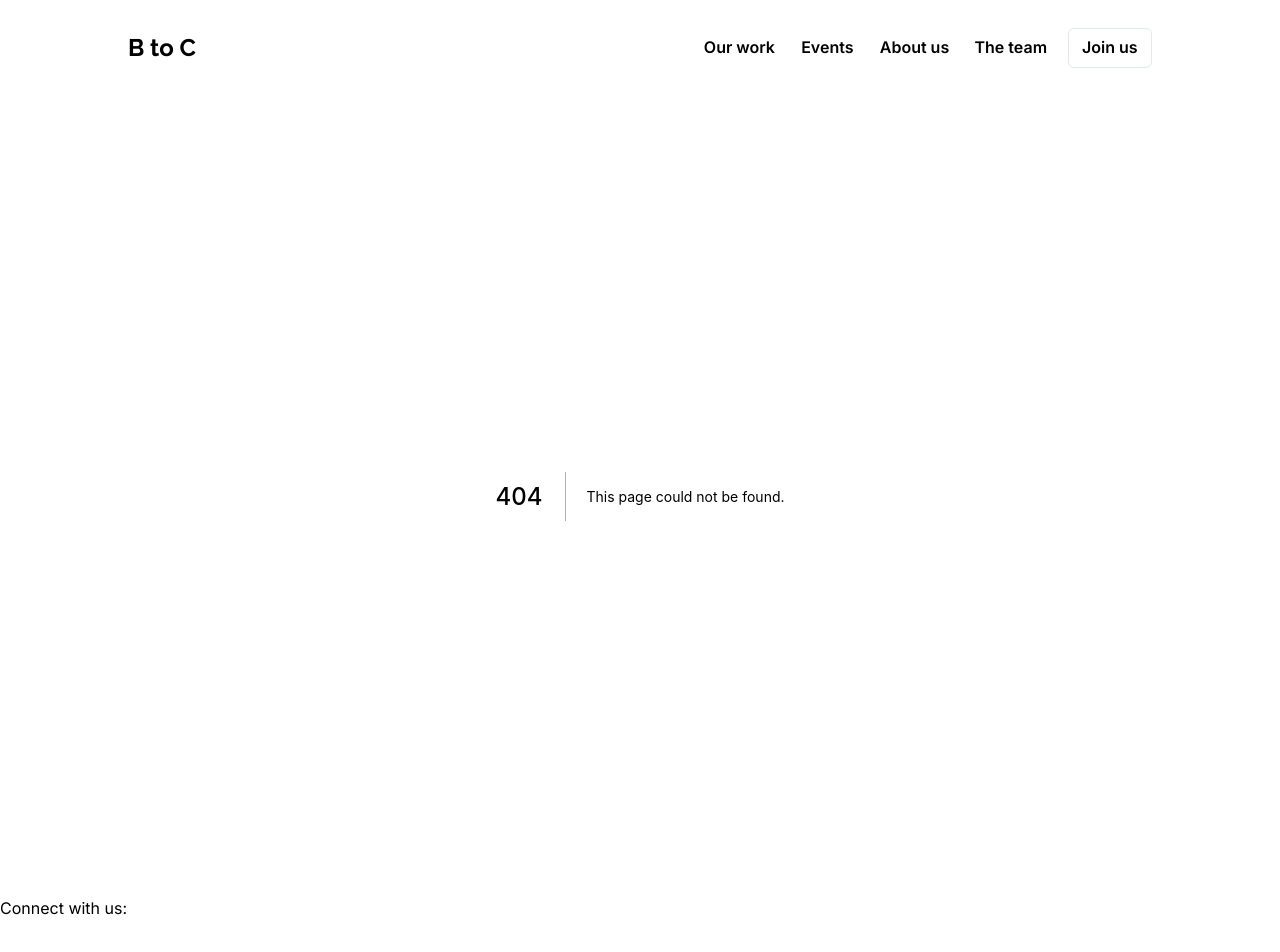
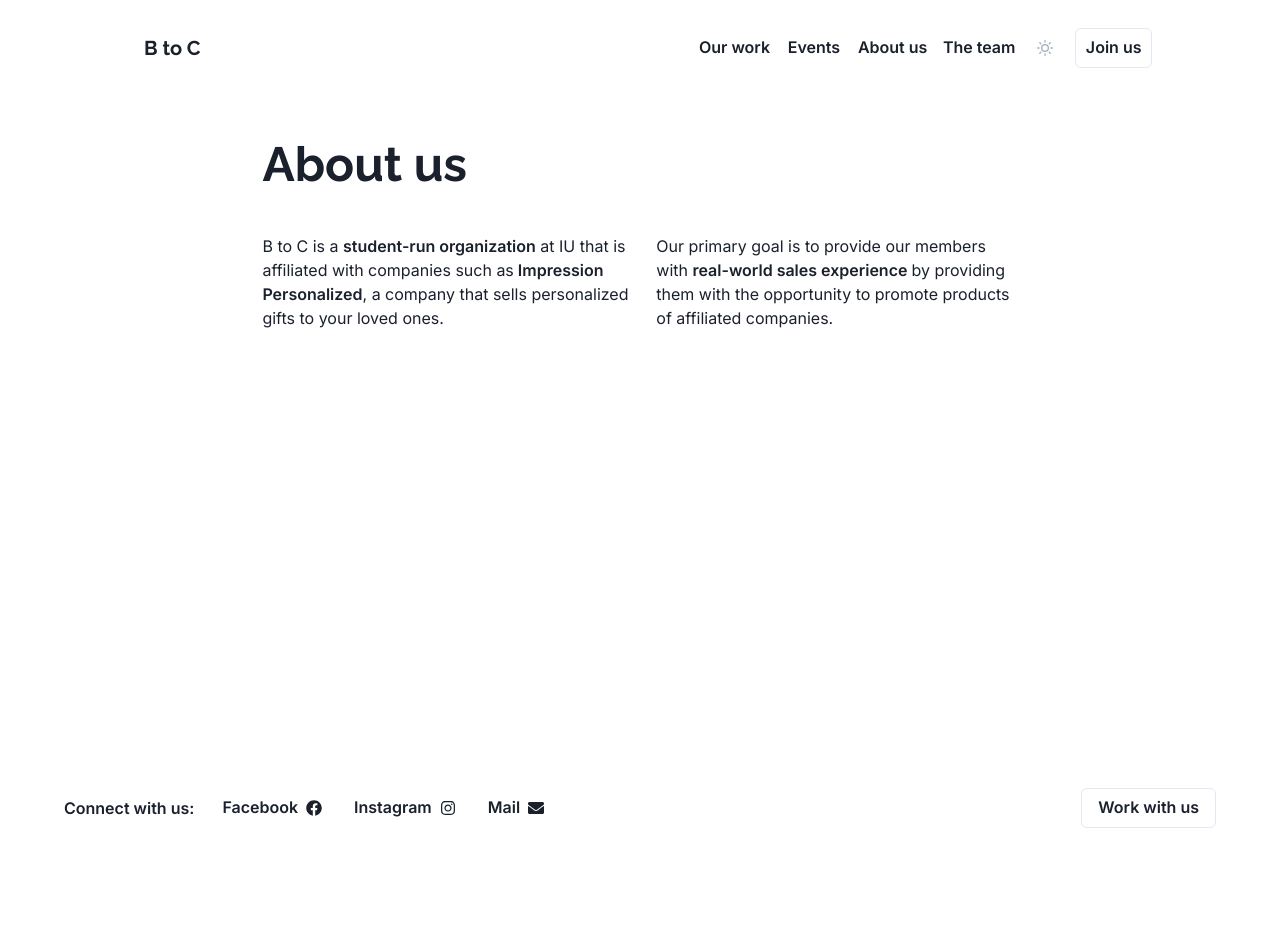
Before and after one commit to Nish7/b2c, a Next.js app: page /about-us in a window 1280 px wide. Before the commit this address had no page. After the commit the page ends 840 px from the top, so only its background shows below. Built offline with nearby package versions, Linux system fonts and the light colour scheme.

Commit message:
proto-release

```diff
--- a/components/Footer.js
+++ b/components/Footer.js
@@ -1,10 +1,39 @@
-import { Box, Text } from '@chakra-ui/layout'
+import { Button } from '@chakra-ui/button'
+import { Box, Divider, Flex, Text } from '@chakra-ui/layout'
+import { FaFacebook, FaInstagram, FaEnvelope } from 'react-icons/fa'
+import { Icon } from '@chakra-ui/react'
 
 function Footer() {
     return (
-        <Box h="7vh">
-            <Text> Connect with us:</Text>
-        </Box>
+        <>
+            <Flex
+                justifyContent="space-between"
+                alignItems="center"
+                mx="auto"
+                w="90%"
+                position="relative"
+                h="8vh"
+            >
+                <Flex alignItems="center">
+                    <Text fontWeight="bold" fontSize="md" mr={3}>
+                        Connect with us:
+                    </Text>
+                    <Button variant="ghost">
+                        Facebook <Icon ml={2} as={FaFacebook} />
+                    </Button>
+
+                    <Button variant="ghost">
+                        Instagram <Icon ml={2} as={FaInstagram} />
+                    </Button>
+
+                    <Button variant="ghost">
+                        Mail <Icon ml={2} as={FaEnvelope} />
+                    </Button>
+                </Flex>
+
+                <Button variant="outline">Work with us</Button>
+            </Flex>
+        </>
     )
 }
 
--- /dev/null
+++ b/components/ImageSlider.js
@@ -0,0 +1,5 @@
+function ImageSlider() {
+    return <h1>Image</h1>
+}
+
+export default ImageSlider
--- a/components/Navbar.js
+++ b/components/Navbar.js
@@ -1,8 +1,13 @@
 import { Button } from '@chakra-ui/button'
-import { HamburgerIcon } from '@chakra-ui/icons'
 import { Box, Flex, Text } from '@chakra-ui/layout'
+import { Icon } from '@chakra-ui/react'
+import { SunIcon, MoonIcon } from '@chakra-ui/icons'
+import Link from 'next/link'
+import { useColorMode } from '@chakra-ui/color-mode'
 
 function Navbar() {
+    const { colorMode, toggleColorMode } = useColorMode()
+
     return (
         <Flex
             h="12vh"
@@ -11,9 +16,13 @@ function Navbar() {
             justifyContent="space-between"
             alignItems="center"
         >
-            <Text fontFamily="raleway" fontWeight={700} fontSize="2xl">
+            <Link href="/">
+                <Button variant="ghost">
+                    <Text fontFamily="raleway" fontWeight={700} fontSize="xl">
                         B to C
                     </Text>
+                </Button>
+            </Link>
 
             <Flex
                 w="45%"
@@ -21,28 +30,44 @@ function Navbar() {
                 justifyContent="space-around"
                 alignItems="center"
             >
+                <Link href="/soon">
                     <Button variant="ghost">
                         <Text fontSize="md" fontWeight={600}>
                             Our work
                         </Text>
                     </Button>
+                </Link>
 
+                <Link href="/soon">
                     <Button variant="ghost">
                         <Text fontSize="md" fontWeight={600}>
                             Events
                         </Text>
                     </Button>
+                </Link>
 
+                <Link href="/about-us">
                     <Button variant="ghost">
                         <Text fontSize="md" fontWeight={600}>
                             About us
                         </Text>
                     </Button>
+                </Link>
 
+                <Link href="/team">
                     <Button variant="ghost">
                         <Text fontSize="md" fontWeight={600}>
                             The team
                         </Text>
+                    </Button>
+                </Link>
+
+                <Button onClick={toggleColorMode} variant="ghostly">
+                    {colorMode === 'light' ? (
+                        <Icon color="gray.400" as={MoonIcon} />
+                    ) : (
+                        <Icon color="gray.400" as={SunIcon} />
+                    )}
                 </Button>
 
                 <Button ml={2} variant="outline">
--- a/package.json
+++ b/package.json
@@ -18,7 +18,9 @@
     "framer-motion": "^4",
     "next": "12.0.2",
     "react": "17.0.2",
-    "react-dom": "17.0.2"
+    "react-dom": "17.0.2",
+    "react-icons": "^4.3.1",
+    "swiper": "^7.3.1"
   },
   "devDependencies": {
     "eslint": "^7.32.0",
--- a/pages/_app.js
+++ b/pages/_app.js
@@ -1,4 +1,5 @@
 import { ChakraProvider } from '@chakra-ui/react'
+import { Box } from '@chakra-ui/layout'
 
 import '@fontsource/raleway/800.css'
 import '@fontsource/raleway/700.css'
@@ -15,7 +16,9 @@ function MyApp({ Component, pageProps }) {
     return (
         <ChakraProvider theme={theme}>
             <Navbar />
-            <Component {...pageProps} />
+            <Box minH="80vh">
+                <Component {...pageProps} />
+            </Box>
             <Footer />
         </ChakraProvider>
     )
--- /dev/null
+++ b/pages/_document.js
@@ -0,0 +1,23 @@
+// pages/_document.js
+
+import { ColorModeScript } from '@chakra-ui/react'
+import NextDocument, { Html, Head, Main, NextScript } from 'next/document'
+import theme from '@/styles/theme'
+
+export default class Document extends NextDocument {
+    render() {
+        return (
+            <Html lang="en">
+                <Head />
+                <body>
+                    {/* 👇 Here's the script */}
+                    <ColorModeScript
+                        initialColorMode={theme.config.initialColorMode}
+                    />
+                    <Main />
+                    <NextScript />
+                </body>
+            </Html>
+        )
+    }
+}
--- /dev/null
+++ b/pages/about-us.js
@@ -0,0 +1,26 @@
+import { Box, Flex, Heading, Text } from '@chakra-ui/layout'
+
+function aboutUs() {
+    return (
+        <Box mt={10} mx="auto" w="59%">
+            <Heading fontSize="5xl">About us</Heading>
+            <Flex mt={10}>
+                <Text>
+                    B to C is a <b>student-run organization</b> at IU that is
+                    affiliated with companies such as
+                    <b> Impression Personalized</b>, a company that sells
+                    personalized gifts to your loved ones.
+                </Text>
+                <Text ml={5}>
+                    Our primary goal is to provide our members with{' '}
+                    <b>real-world sales experience </b>by providing them with
+                    the opportunity to promote products of affiliated companies.
+                </Text>
+            </Flex>
+
+            {/* <ImageSlider />  */}
+        </Box>
+    )
+}
+
+export default aboutUs
--- a/pages/index.js
+++ b/pages/index.js
@@ -8,10 +8,9 @@ export default function Home() {
                 flexDirection="column"
                 justifyContent="center"
                 alignItems="center"
-                h="80vh"
+                h="70vh"
             >
                 <Landing />
-                {/* <BodyInfo /> */}
             </Flex>
         </>
     )
--- a/styles/theme.js
+++ b/styles/theme.js
@@ -1,8 +1,12 @@
 import { extendTheme } from '@chakra-ui/react'
 
 export default extendTheme({
-    color: {
-        body: 'black',
+    initialColorMode: 'light',
+    useSystemColorMode: false,
+
+    colors: {
+        primary: 'white',
+        background: 'red',
     },
     fonts: {
         heading: 'Raleway',
```
Also changed, not shown: components/Landing.js (+9 -4 lines), pages/soon.js (added, +15 -0 lines), pages/team.js (added, +86 -0 lines), public/images/dev.png (added), 1 other file (tests, documents, lock files or other folders). Lines whose indentation alone changed are shown as unchanged.
